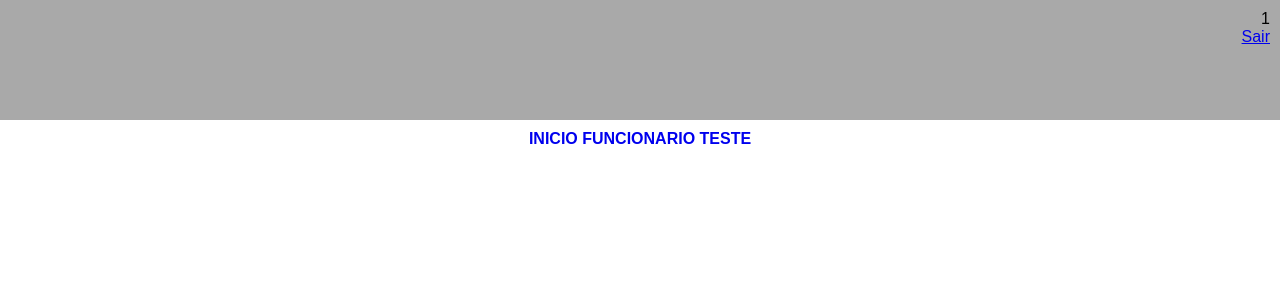
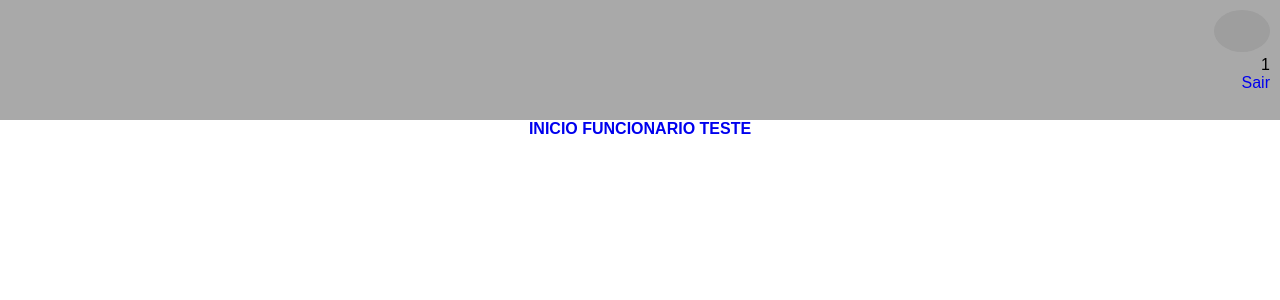
Before and after one commit to Rosehildson/Projeto01, a PHP site: page /painel.php in a window 1280 px wide. Shown: the top 300 px of the page. Run offline with PHP 8.4, Linux system fonts and the light colour scheme; the visitor is signed in with stand-in values (Sample User, id 1); grey boxes are pictures that could not be loaded.

Commit message:
inclusao figura avatar
inclusao da figura avatar que representa a pessoa

```diff
--- a/estilo.css
+++ b/estilo.css
@@ -10,6 +10,11 @@
 	background-color: #A9A9A9;
 	padding: 10px;
 }
+.TopoPagina > a{
+    text-decoration: none;
+}
+
+/* todas as paginas - formatação da figura do avatar */
 
 /* todas as paginas - formatação da barra de navegacao */
 .navegacao{
@@ -25,6 +30,3 @@
 	background-color: #A9A9A9;
     padding: 10px;
 }
-.BarraNavegacao{
-	padding: 10px;
-}
--- a/painel.php
+++ b/painel.php
@@ -17,6 +17,8 @@
 <body>
 	<header>
 		<div class="TopoPagina">
+            <img src="https://github.com/Lambrini2022.png" style="width: 3.5rem; border-radius: 50%;">
+            <br>
             <?php
                 $logado = $_SESSION['email'];
                 print_r($logado);
```
Also changed, not shown: pagteste.php (+1 -9 lines).
